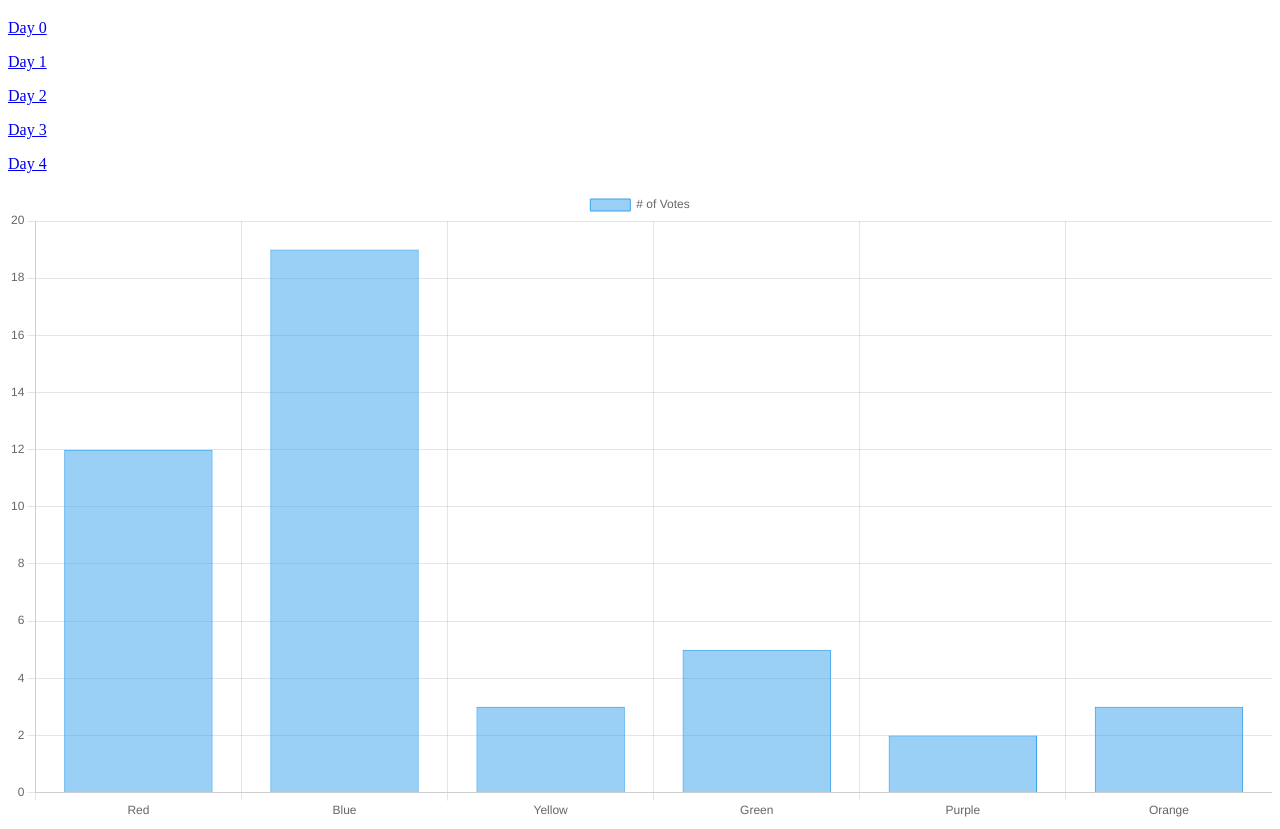
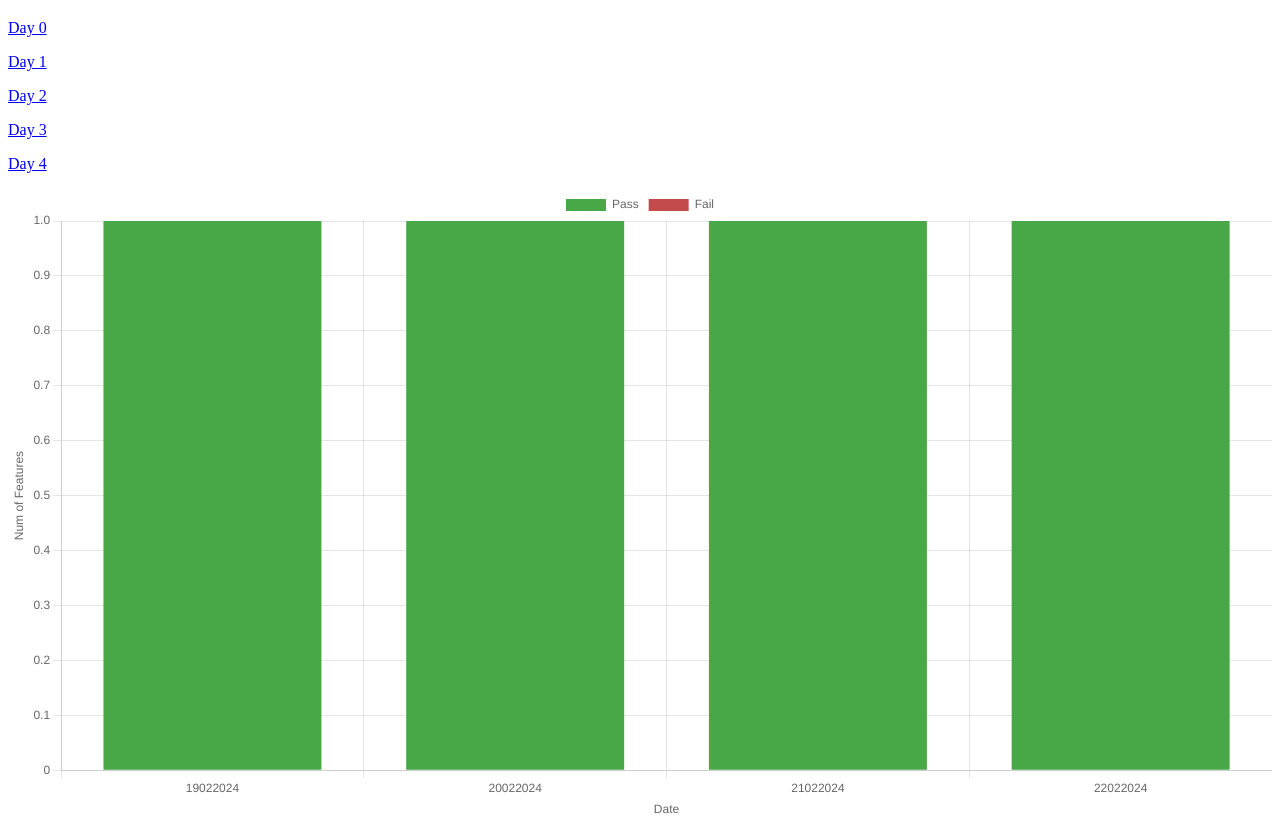
Before and after one commit to himkec/ghpages, a plain HTML site: page test-results/home.html in a window 1280 px wide. Shown: the part 61-890 px from the top of the page. Drawn offline with nearby package versions, Linux system fonts and the light colour scheme.

Commit message:
Testing dashboard with json

```diff
--- /dev/null
+++ b/test-results/data.json
@@ -0,0 +1,28 @@
+{
+  "labels": [
+    "19022024",
+    "20022024",
+    "21022024",
+    "22022024"
+  ],
+  "datasets": [
+    {
+      "label": "Pass",
+      "data": [
+        1,
+        1,
+        1,
+        1
+      ]
+    },
+    {
+      "label": "Fail",
+      "data": [
+        0,
+        0,
+        0,
+        0
+      ]
+    }
+  ]
+}
--- a/test-results/home.html
+++ b/test-results/home.html
@@ -16,27 +16,66 @@
 
 <script src="https://cdn.jsdelivr.net/npm/chart.js"></script>
 
+<!--<script>-->
+<!--  const ctx = document.getElementById('myChart');-->
+
+<!--  new Chart(ctx, {-->
+<!--    type: 'bar',-->
+<!--    data: {-->
+<!--      labels: ['Red', 'Blue', 'Yellow', 'Green', 'Purple', 'Orange'],-->
+<!--      datasets: [{-->
+<!--        label: '# of Votes',-->
+<!--        data: [12, 19, 3, 5, 2, 3],-->
+<!--        borderWidth: 1-->
+<!--      }]-->
+<!--    },-->
+<!--    options: {-->
+<!--      scales: {-->
+<!--        y: {-->
+<!--          beginAtZero: true-->
+<!--        }-->
+<!--      }-->
+<!--    }-->
+<!--  });-->
+<!--</script>-->
+
 <script>
-  const ctx = document.getElementById('myChart');
-
-  new Chart(ctx, {
+    fetch('data.json')
+   .then(response => response.json())
+   .then(data => {
+       // Add background color and border color to each dataset
+       data.datasets.forEach((dataset, index) => {
+           dataset.backgroundColor = index === 0 ? 'rgb(72,168,72)' : 'rgba(190,59,59,0.92)';
+           dataset.borderColor = index === 0 ? 'rgb(5,59,5)' : 'rgb(101,8,8)';
+       });
+       var ctx = document.getElementById('myChart').getContext('2d');
+       var myChart = new Chart(ctx, {
            type: 'bar',
            data: {
-      labels: ['Red', 'Blue', 'Yellow', 'Green', 'Purple', 'Orange'],
-      datasets: [{
-        label: '# of Votes',
-        data: [12, 19, 3, 5, 2, 3],
-        borderWidth: 1
-      }]
+               labels: data.labels,
+               datasets: data.datasets
            },
            options: {
                scales: {
+                   x: {
+                       stacked: true,
+                       title: {
+                           display: true,
+                           text: 'Date' // Replace with your x-axis label
+                       }
+                   },
                    y: {
-          beginAtZero: true
+                       stacked: true,
+                       title: {
+                           display: true,
+                           text: 'Num of Features' // Replace with your y-axis label
+                       }
                    }
                }
            }
        });
+   })
+   .catch(error => console.error('Error:', error));
 </script>
 
 </body>
```
Lines whose indentation alone changed are shown as unchanged.
